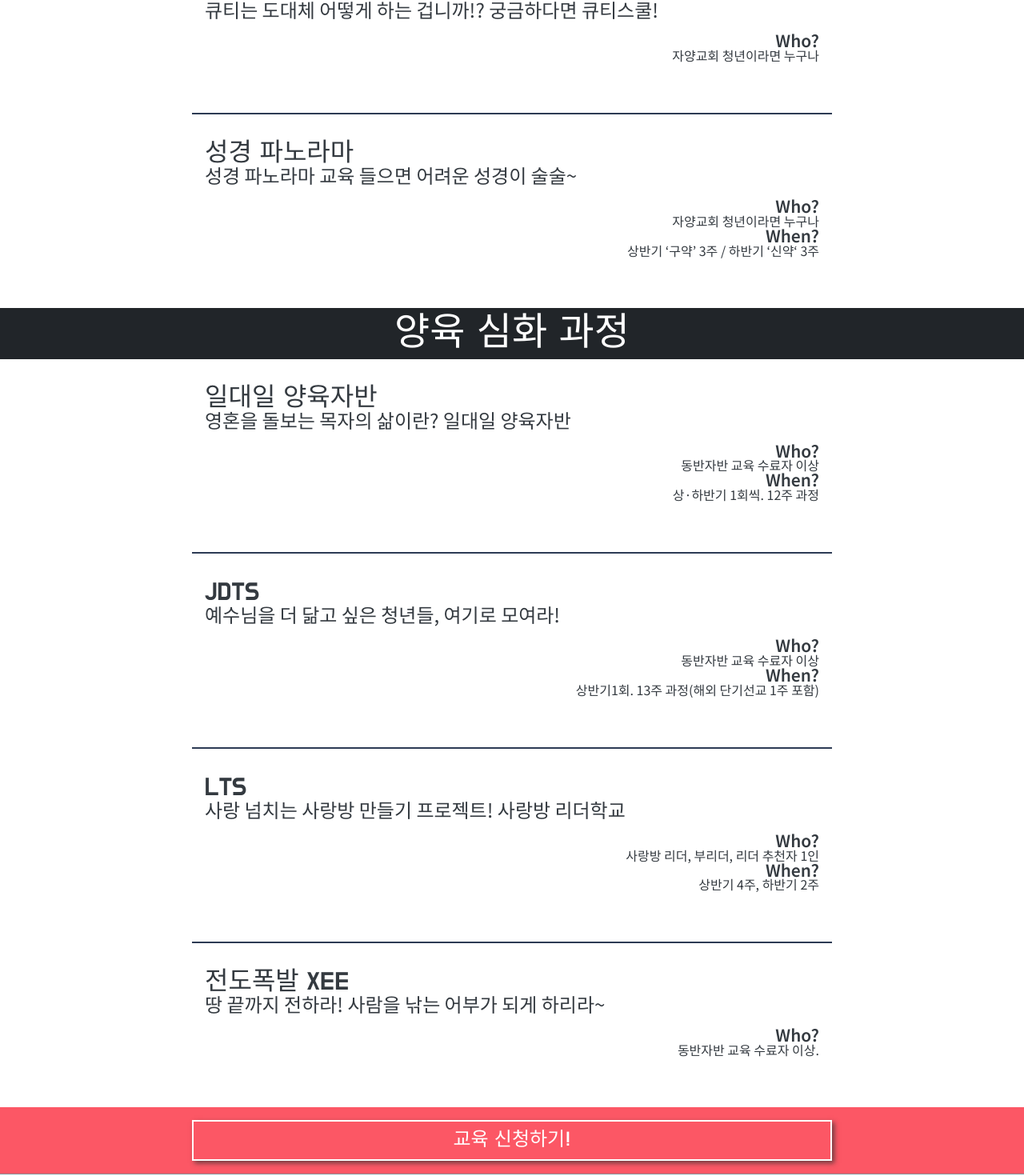
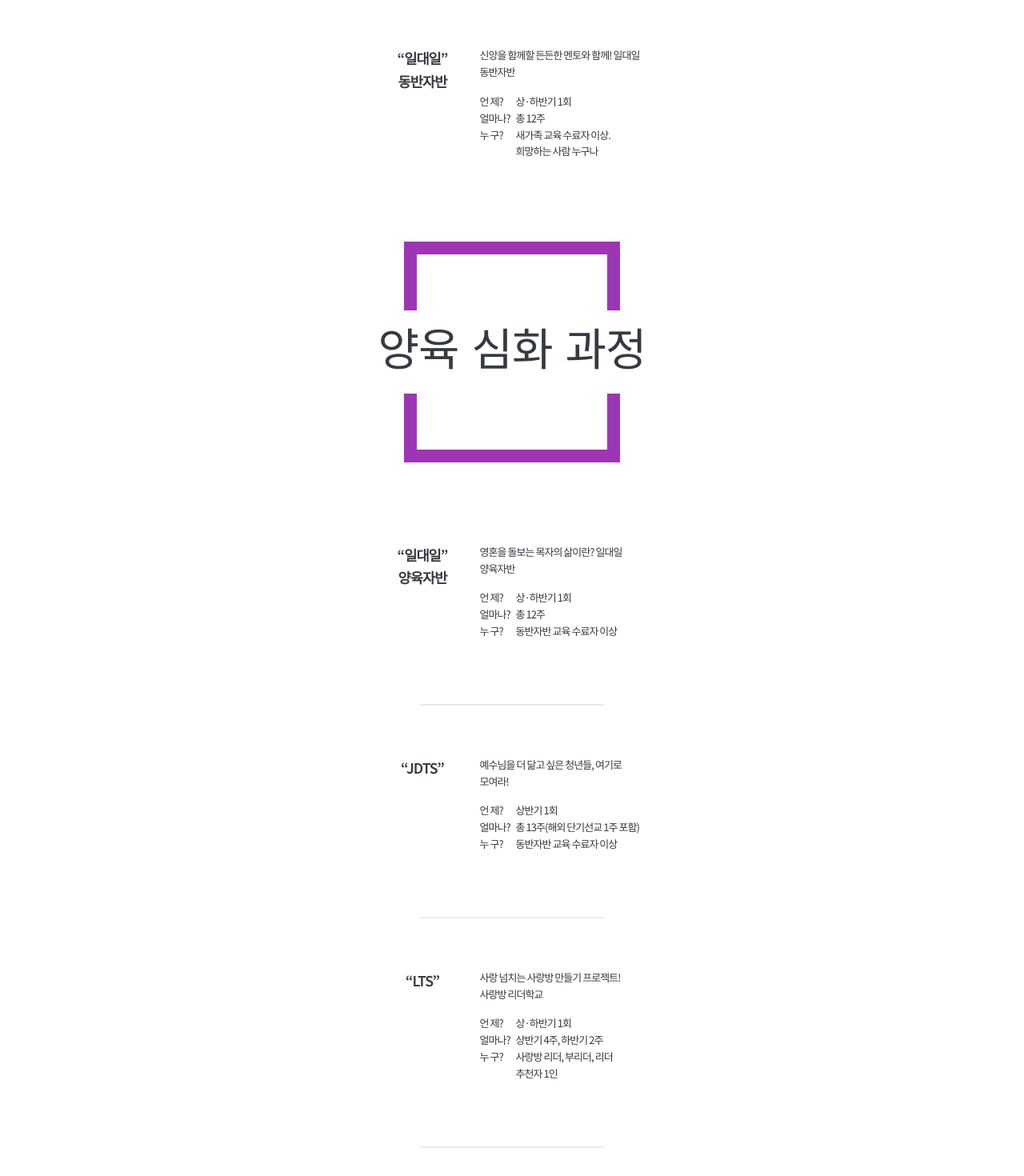
Before and after one commit to DublinCity/jayang-front, a React (Create React App) app: page /education in a window 1280 px wide. Shown: the part 739-2209 px from the top of the page at 80% size. Built offline with nearby package versions, Linux system fonts and the light colour scheme; a web font is replaced by a local one.

Commit message:
공통컴포넌트 분리 작업

```diff
--- /dev/null
+++ b/src/Common/Cell.tsx
@@ -0,0 +1,55 @@
+import styled from "styled-components";
+import { StyledDiv } from "../customComponent";
+export const Cell = styled(StyledDiv)`
+  font-family: ${(props) => props.theme.FONT.NOTO};
+  letter-spacing: -0.06rem;
+  display: flex;
+  flex-direction: column;
+  width: 330px;
+  margin: 1rem auto;
+  line-height: 1.6;
+
+  ::after {
+    content: "";
+    width: 60%;
+    margin: auto;
+    padding-top: 2rem;
+    border-bottom: 2px solid #ced4da;
+  }
+
+  :last-child::after {
+    content: "";
+    width: 0;
+  }
+`;
+
+export const CellDesc = styled(StyledDiv)`
+  font-size: 14px;
+  margin-left: 20px;
+  margin-bottom: 10px;
+  flex: 5;
+  word-break: keep-all;
+`;
+
+export const CellColumn = styled(StyledDiv)`
+  font-family: ${(props) => props.theme.FONT.NOTO};
+  display: flex;
+  align-items: flex-start;
+  width: 330px;
+  margin: 2rem auto;
+  line-height: 1.6;
+  flex-wrap: wrap;
+  justify-content: center;
+
+  ::after {
+    width: 230px;
+    content: "";
+    padding-bottom: 5rem;
+    border-bottom: 2px solid ${(props) => props.theme.COLOR.GRAY_BORDER};
+  }
+  :last-child::after {
+    content: "";
+    padding-bottom: 8rem;
+    width: 0;
+  }
+`;
--- a/src/Community/index.tsx
+++ b/src/Community/index.tsx
@@ -2,6 +2,7 @@ import React from "react";
 import styled from "styled-components";
 import { StyledDiv } from "../customComponent";
 import { useHistory } from "react-router-dom";
+import { Cell, CellDesc } from "../Common/Cell";
 
 const textArr = [
   {
@@ -54,27 +55,6 @@ const BackBtn = styled.svg.attrs({
   margin-left: -1px;
 `;
 
-const Cell = styled(StyledDiv)`
-  font-family: ${(props) => props.theme.FONT.NOTO};
-  display: flex;
-  flex-direction: column;
-  width: 330px;
-  margin: 1rem auto;
-  line-height: 1.6;
-
-  ::after {
-    content: "";
-    width: 60%;
-    margin: auto;
-    padding-top: 2rem;
-    border-bottom: 2px solid #ced4da;
-  }
-
-  :last-child::after {
-    content: "";
-    width: 0;
-  }
-`;
 const CellTitleWrap = styled(StyledDiv)`
   display: flex;
   align-items: flex-end;
@@ -82,16 +62,11 @@ const CellTitleWrap = styled(StyledDiv)`
   flex: 2;
 `;
 const CellTitleText = styled(StyledDiv)`
-  font-size: 1.5rem;
+  font-size: 17px;
   word-break: keep-all;
   color: #343a40;
   display: flex;
   font-weight: bold;
-`;
-const CellDesc = styled(StyledDiv)`
-  margin: 1rem;
-  flex: 5;
-  word-break: keep-all;
 `;
 
 const BackWrapper = styled(StyledDiv)`
@@ -168,7 +143,7 @@ function Community() {
           <Cell key={title}>
             <CellTitleWrap>
               <CellTitleText>&ldquo;{title}&rdquo;</CellTitleText>
-              &nbsp;<span style={{ lineHeight: "1.8rem" }}>는</span>
+              &nbsp;<span style={{ fontSize: "14px" }}>는</span>
             </CellTitleWrap>
             <CellDesc>
               <span style={{ color: "#f03e3e" }}>
--- a/src/Education/index.tsx
+++ b/src/Education/index.tsx
@@ -1,75 +1,91 @@
 import React from "react";
 import styled from "styled-components";
-
 import { StyledDiv } from "../customComponent";
-import { Link } from "react-router-dom";
+import { useHistory } from "react-router-dom";
+import { COLOR } from "../GlobalStyle";
+import { CellColumn } from "../Common/Cell";
 
 const basicEdu = [
   {
     title: "새가족 교육",
+    title2: "",
     desc: "두근두근~ 자양교회 청년부에서의 새로운 출발! 새가족 교육",
+    when: "주일 오후 3시",
+    howLong: "등록 시점부터 4주",
     who: "자양교회 처음 등록하는 분들 누구나",
-    when: "등록 시점부터 4주",
   },
   {
-    title: "일대일 동반자반",
+    title: "일대일",
+    title2: "동반자반",
     desc: "신앙을 함께할 든든한 멘토와 함께! 일대일 동반자반",
+    when: "상·하반기 1회",
+    howLong: "총 12주",
     who: "새가족 교육 수료자 이상. 희망하는 사람 누구나",
-    when: "상·하반기 1회씩. 12주 과정",
+  },
+];
+
+const advanceEdu = [
+  {
+    title: "일대일",
+    title2: "양육자반",
+    desc: "영혼을 돌보는 목자의 삶이란? 일대일 양육자반",
+    when: "상·하반기 1회",
+    howLong: "총 12주",
+    who: "동반자반 교육 수료자 이상",
+  },
+  {
+    title: "JDTS",
+    title2: "",
+    desc: "예수님을 더 닮고 싶은 청년들, 여기로 모여라!",
+    when: "상반기 1회",
+    howLong: "총 13주(해외 단기선교 1주 포함)",
+    who: "동반자반 교육 수료자 이상",
+  },
+  {
+    title: "LTS",
+    title2: "",
+    desc: "사랑 넘치는 사랑방 만들기 프로젝트! 사랑방 리더학교",
+    when: "상·하반기 1회",
+    howLong: "상반기 4주, 하반기 2주",
+    who: "사랑방 리더, 부리더, 리더 추천자 1인",
+  },
+  {
+    title: "전도폭발",
+    title2: "XEE",
+    desc: "땅 끝까지 전하라! 사람을 낚는 어부가 되게 하리라~",
+    who: "동반자반 교육 수료자 이상.",
   },
 ];
 
 const commonEdu = [
   {
     title: "큐티스쿨",
+    title2: "",
     desc: "큐티는 도대체 어떻게 하는 겁니까!? 궁금하다면 큐티스쿨!",
+    when: "2020년 상반기",
+    howLong: "1회 특강",
     who: "자양교회 청년이라면 누구나",
   },
   {
-    title: "성경 파노라마",
+    title: "성경",
+    title2: "파노라마",
     desc: "성경 파노라마 교육 들으면 어려운 성경이 술술~",
+    when: "상·하반기 1회(각각 구약/신약)",
+    howLong: "상·하반기 각각 3주",
     who: "자양교회 청년이라면 누구나",
-    when: "상반기 ‘구약’ 3주 / 하반기 ‘신약‘ 3주",
   },
 ];
 
-const advanceEdu = [
-  {
-    title: "일대일 양육자반",
-    desc: "영혼을 돌보는 목자의 삶이란? 일대일 양육자반",
-    who: "동반자반 교육 수료자 이상",
-    when: "상·하반기 1회씩. 12주 과정",
-  },
-  {
-    title: "JDTS",
-    desc: "예수님을 더 닮고 싶은 청년들, 여기로 모여라!",
-    who: "동반자반 교육 수료자 이상",
-    when: "상반기1회. 13주 과정(해외 단기선교 1주 포함)",
-  },
-  {
-    title: "LTS",
-    desc: "사랑 넘치는 사랑방 만들기 프로젝트! 사랑방 리더학교",
-    who: "사랑방 리더, 부리더, 리더 추천자 1인",
-    when: "상반기 4주, 하반기 2주",
-  },
-  {
-    title: "전도폭발 XEE",
-    desc: "땅 끝까지 전하라! 사람을 낚는 어부가 되게 하리라~",
-    who: "동반자반 교육 수료자 이상.",
-  },
-];
-
-const CommunityWrapper = styled(StyledDiv)`
+const EducationWrapper = styled(StyledDiv)`
   font-family: ${(props) => props.theme.FONT.DO_HYEON};
   display: flex;
   flex-direction: column;
-  align-items: center;
+  letter-spacing: -0.06rem;
 `;
 
-const Header = styled(StyledDiv)`
-  align-self: stretch;
+const Header = styled(StyledDiv)<{ backColor: keyof typeof COLOR }>`
   line-height: 2rem;
-  background-color: ${(props) => props.theme.COLOR.PINK};
+  background-color: ${(props) => props.theme.COLOR[props.backColor]};
   color: white;
   padding: 0.5rem 0;
   display: flex;
@@ -86,36 +102,47 @@ const BackBtn = styled.svg.attrs({
 `;
 
 const Cell = styled(StyledDiv)`
-  margin: 0;
-  padding: 2rem 1rem 3rem 1rem;
+  font-family: ${(props) => props.theme.FONT.NOTO};
   display: flex;
-  flex-direction: column;
-  border-bottom: 2px solid #2d3b54;
+  align-items: flex-start;
+  width: 330px;
+  margin: 2rem auto;
+  line-height: 1.6;
+  flex-wrap: wrap;
+  justify-content: center;
 
-  @media (min-width: 800px) {
-    width: 800px;
+  ::after {
+    width: 230px;
+    content: "";
+    padding-bottom: 5rem;
+    border-bottom: 2px solid ${(props) => props.theme.COLOR.GRAY_BORDER};
+  }
+  :last-child::after {
+    content: "";
+    padding-bottom: 8rem;
+    width: 0;
   }
 `;
-
+const CellTitleWrap = styled(StyledDiv)`
+  align-items: flex-end;
+  margin: 0;
+  width: 95px;
+`;
 const CellTitleText = styled(StyledDiv)`
-  font-family: ${(props) => props.theme.FONT.DO_HYEON};
+  font-size: 1.1rem;
+  text-align: center;
+  white-space: nowrap;
   word-break: keep-all;
   color: #343a40;
+  font-weight: bold;
 `;
 const CellDesc = styled(StyledDiv)`
-  flex: 5;
+  display: inline-block;
+  margin: 0;
+  margin-left: 1.5rem;
+  width: 200px;
   word-break: keep-all;
-  margin-bottom: 1rem;
-  font-family: ${(props) => props.theme.FONT.NOTO};
-`;
-
-const CellTarget = styled(StyledDiv)`
-  display: flex;
-  flex-direction: column;
-  word-break: keep-all;
-  margin-bottom: 1rem;
-  font-family: ${(props) => props.theme.FONT.NOTO};
-  align-self: flex-end;
+  font-size: 13px;
 `;
 
 const BackWrapper = styled(StyledDiv)`
@@ -137,58 +164,65 @@ const HeaderTitle = styled(StyledDiv)`
   word-break: keep-all;
 `;
 
-const ContentWrap = styled(StyledDiv)`
-  align-self: stretch;
-  background-color: ${(props) => props.theme.COLOR.PINK};
-  font-family: ${(props) => props.theme.FONT.DO_HYEON};
-  margin-top: -2px;
-`;
-
-const ContentSectionTitle = styled(StyledDiv)`
-  margin: 1rem auto;
-  padding: 0.7rem;
+const PageTitleWrapper = styled(StyledDiv)<{ borderColor: keyof typeof COLOR }>`
+  margin: 70px auto;
+  width: 270px;
+  border: 1rem solid ${(props) => props.theme.COLOR[props.borderColor]};
+  display: flex;
+  justify-content: center;
+  flex-direction: column;
+  align-items: center;
   white-space: nowrap;
-  border: 2px solid white;
-
-  color: white;
-  align-self: center;
-  box-shadow: 3px 3px 6px rgba(50, 50, 50, 0.7);
-  max-width: 800px;
-
-  @media (max-width: 768px) {
-    margin: 1.5rem;
+  ::before {
+    content: "";
+    display: block;
+    padding-bottom: 70px;
+  }
+  ::after {
+    content: "";
+    display: block;
+    padding-bottom: 70px;
   }
 `;
 
-const StyledLink = styled(Link)`
-  text-decoration: none;
-  color: white;
-  :visited {
-    color: white;
-  }
+const PageTitle = styled(StyledDiv)`
+  background-color: white;
+  padding: 10% 0;
+  text-align: center;
 `;
 
-const CellTargetWrap = styled(StyledDiv)`
+const EduInfo = styled(StyledDiv)`
   display: flex;
-  flex-direction: column;
 `;
 
 const EduTitle = styled(StyledDiv)`
-  align-self: stretch;
-  background-color: #212529;
-  color: white;
-  padding: 0.5rem 0;
-  margin-top: -2px;
+  width: 45px;
 `;
 
-function Community() {
+const EduDesc = styled(StyledDiv)`
+  flex: 5;
+`;
+
+const Desc = styled(StyledDiv)`
+  margin-bottom: 1rem;
+`;
+const EduItem = ({ title, content }: { title?: string; content?: string }) => (
+  <EduInfo>
+    {content && (
+      <>
+        <EduTitle>{title}</EduTitle> <EduDesc>{content}</EduDesc>
+      </>
+    )}
+  </EduInfo>
+);
+
+function Education() {
+  const history = useHistory();
   return (
     <>
-      <CommunityWrapper>
-        <Header>
-          <Link to="/">
-            {/* TODO: 소모임 페이지에서 왔을때, 고려해서 goBack 해야함. */}
-            <BackWrapper>
+      <EducationWrapper>
+        <Header backColor="PINK">
+          <BackWrapper onClick={() => history.goBack()}>
             <BackBtn>
               <g>
                 <g id="chevron-left">
@@ -200,114 +234,66 @@ function Community() {
               </g>
             </BackBtn>
           </BackWrapper>
-          </Link>
-          <HeaderTitle fontSize="2rem">교육 프로그램 안내</HeaderTitle>
+          <HeaderTitle fontSize="1.7rem">청년부 소개</HeaderTitle>
         </Header>
-        <EduTitle fontSize="3rem" textAlign="center">
-          양육 기본 과정
-        </EduTitle>
-        {basicEdu.map(({ title, desc, who, when }) => (
-          <Cell key={title}>
-            <CellTitleText fontSize="2rem">{title}</CellTitleText>
-            <CellDesc fontSize="1.5rem;">{desc}</CellDesc>
-            <CellTargetWrap>
-              <CellTarget key={who}>
-                <StyledDiv fontSize="1.3rem" textAlign="right" fontWeight="700">
-                  Who?
-                </StyledDiv>
-                <StyledDiv textAlign="right">{who} </StyledDiv>
-                <StyledDiv fontSize="1.3rem" textAlign="right" fontWeight="700">
-                  When?
-                </StyledDiv>
-                <StyledDiv textAlign="right">{when} </StyledDiv>
-              </CellTarget>
-            </CellTargetWrap>
-          </Cell>
+        <PageTitleWrapper borderColor="PINK">
+          <PageTitle fontSize="3.5rem">양육 기본 과정</PageTitle>
+        </PageTitleWrapper>
+        {basicEdu.map(({ title, title2, desc, when, who, howLong }) => (
+          <CellColumn key={title}>
+            <CellTitleWrap>
+              <CellTitleText>&ldquo;{title}&rdquo;</CellTitleText>
+              <CellTitleText>{title2}</CellTitleText>
+            </CellTitleWrap>
+            <CellDesc>
+              <Desc>{desc}</Desc>
+              <EduItem title="언  제?" content={when} />
+              <EduItem title="얼마나?" content={howLong} />
+              <EduItem title="누  구?" content={who} />
+            </CellDesc>
+          </CellColumn>
         ))}
-        <EduTitle fontSize="3rem" textAlign="center">
-          양육 공통 과정
-        </EduTitle>
-        {commonEdu.map(({ title, desc, who, when }) => (
-          <Cell key={title}>
-            <CellTitleText fontSize="2rem">{title}</CellTitleText>
-            <CellDesc fontSize="1.5rem;">{desc}</CellDesc>
-            <CellTargetWrap>
-              <CellTarget key={`${who}${when}`}>
-                {who && (
-                  <>
-                    <StyledDiv
-                      fontSize="1.3rem"
-                      textAlign="right"
-                      fontWeight="700"
-                    >
-                      Who?
-                    </StyledDiv>
-                    <StyledDiv textAlign="right">{who} </StyledDiv>
-                  </>
-                )}
-                {when && (
-                  <>
-                    <StyledDiv
-                      fontSize="1.3rem"
-                      textAlign="right"
-                      fontWeight="700"
-                    >
-                      When?
-                    </StyledDiv>
-                    <StyledDiv textAlign="right">{when} </StyledDiv>
-                  </>
-                )}
-              </CellTarget>
-            </CellTargetWrap>
-          </Cell>
+      </EducationWrapper>
+      <EducationWrapper>
+        <PageTitleWrapper borderColor="GRAPE">
+          <PageTitle fontSize="3.5rem">양육 심화 과정</PageTitle>
+        </PageTitleWrapper>
+        {advanceEdu.map(({ title, title2, desc, when, who, howLong }) => (
+          <CellColumn key={title}>
+            <CellTitleWrap>
+              <CellTitleText>&ldquo;{title}&rdquo;</CellTitleText>
+              <CellTitleText>{title2}</CellTitleText>
+            </CellTitleWrap>
+            <CellDesc>
+              <Desc>{desc}</Desc>
+              <EduItem title="언 제?" content={when} />
+              <EduItem title="얼마나?" content={howLong} />
+              <EduItem title="누 구?" content={who} />
+            </CellDesc>
+          </CellColumn>
         ))}
-        <EduTitle fontSize="3rem" textAlign="center">
-          양육 심화 과정
-        </EduTitle>
-        {advanceEdu.map(({ title, desc, who, when }) => (
-          <Cell key={title}>
-            <CellTitleText fontSize="2rem">{title}</CellTitleText>
-            <CellDesc fontSize="1.5rem;">{desc}</CellDesc>
-            <CellTargetWrap>
-              <CellTarget key={`${who}${when}`}>
-                {who && (
-                  <>
-                    <StyledDiv
-                      fontSize="1.3rem"
-                      textAlign="right"
-                      fontWeight="700"
-                    >
-                      Who?
-                    </StyledDiv>
-                    <StyledDiv textAlign="right">{who} </StyledDiv>
-                  </>
-                )}
-                {when && (
-                  <>
-                    <StyledDiv
-                      fontSize="1.3rem"
-                      textAlign="right"
-                      fontWeight="700"
-                    >
-                      When?
-                    </StyledDiv>
-                    <StyledDiv textAlign="right">{when} </StyledDiv>
-                  </>
-                )}
-              </CellTarget>
-            </CellTargetWrap>
-          </Cell>
+      </EducationWrapper>
+      <EducationWrapper>
+        <PageTitleWrapper borderColor="VIOLET">
+          <PageTitle fontSize="3.5rem">양육 공통 과정</PageTitle>
+        </PageTitleWrapper>
+        {commonEdu.map(({ title, title2, desc, when, who, howLong }) => (
+          <CellColumn key={title}>
+            <CellTitleWrap>
+              <CellTitleText>&ldquo;{title}&rdquo;</CellTitleText>
+              <CellTitleText>{title2}</CellTitleText>
+            </CellTitleWrap>
+            <CellDesc>
+              <Desc>{desc}</Desc>
+              <EduItem title="언 제?" content={when} />
+              <EduItem title="얼마나?" content={howLong} />
+              <EduItem title="누 구?" content={who} />
+            </CellDesc>
+          </CellColumn>
         ))}
-        <ContentWrap fontSize="1.2rem" textAlign="center">
-          <StyledLink to="">
-            <ContentSectionTitle fontSize="1.5rem" textAlign="center">
-              교육 신청하기!
-            </ContentSectionTitle>
-          </StyledLink>
-        </ContentWrap>
-      </CommunityWrapper>
+      </EducationWrapper>
     </>
   );
 }
 
-export default Community;
+export default Education;
--- a/src/GlobalStyle.tsx
+++ b/src/GlobalStyle.tsx
@@ -10,7 +10,6 @@ const GlobalStyle = createGlobalStyle`
 		@media screen and (min-width: 768px){
 			min-width: 1120px;
 		}
-	}
 `;
 
 export const COLOR = {
@@ -18,6 +17,8 @@ export const COLOR = {
   BLUE: "#1976d2",
   PINK: "#fc5765",
   GREEN: "#2f9e44",
+  GRAPE: "#9c36b5",
+  VIOLET: "#7048e8",
   GRAY_BORDER: "#e9ecef",
   GRAY_7: "#495057",
 } as const;
--- a/src/Main/Community.tsx
+++ b/src/Main/Community.tsx
@@ -28,7 +28,7 @@ const detailLinkInfo = [
   {
     desc: ["청년 공동체", "교육을", "소개합니다"],
     img: detailImg4,
-    url: "",
+    url: "/education",
   },
 ];
 
--- a/src/Program/index.tsx
+++ b/src/Program/index.tsx
@@ -2,6 +2,7 @@ import React from "react";
 import styled from "styled-components";
 import { StyledDiv } from "../customComponent";
 import { useHistory } from "react-router-dom";
+import { CellColumn } from "../Common/Cell";
 
 const textArr = [
   {
@@ -105,7 +106,7 @@ const CellTitleWrap = styled(StyledDiv)`
   width: 95px;
 `;
 const CellTitleText = styled(StyledDiv)`
-  font-size: 1.3rem;
+  font-size: 16px;
   text-align: center;
   white-space: nowrap;
   word-break: keep-all;
@@ -113,6 +114,7 @@ const CellTitleText = styled(StyledDiv)`
   font-weight: bold;
 `;
 const CellDesc = styled(StyledDiv)`
+  font-size: 13px;
   display: inline-block;
   margin: 0;
   margin-left: 1.5rem;
@@ -192,13 +194,13 @@ function Community() {
           </PageTitle>
         </PageTitleWrapper>
         {textArr.map(({ title, title2, ageDesc }) => (
-          <Cell key={title}>
+          <CellColumn key={title}>
             <CellTitleWrap>
               <CellTitleText>&ldquo;{title}&rdquo;</CellTitleText>
               <CellTitleText>{title2}</CellTitleText>
             </CellTitleWrap>
             <CellDesc>{ageDesc}</CellDesc>
-          </Cell>
+          </CellColumn>
         ))}
       </CommunityWrapper>
     </>
```
Lines whose indentation alone changed are shown as unchanged.
